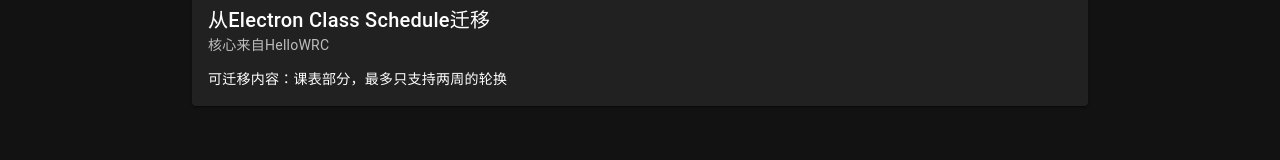
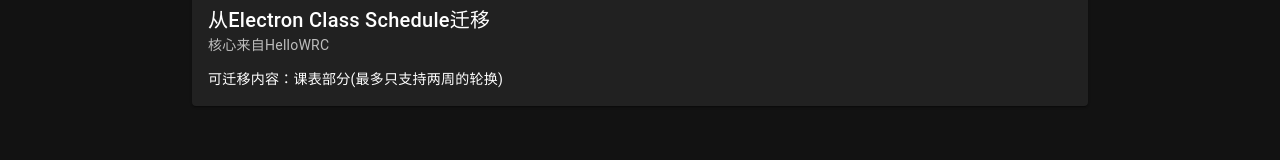
Before and after one commit to ClassIsland/migrate-to-classisland, a Vue app: page / in a window 1280 px wide. Shown: the part 176-336 px from the top of the page. Built offline with nearby package versions, Linux system fonts and the light colour scheme.

Commit message:
修改说明。

```diff
--- a/src/pages/index.vue
+++ b/src/pages/index.vue
@@ -23,7 +23,7 @@
   {
     title: "从Electron Class Schedule迁移",
     subtitle: "核心来自HelloWRC",
-    text: "可迁移内容：课表部分，最多只支持两周的轮换",
+    text: "可迁移内容：课表部分(最多只支持两周的轮换)",
     path: "/ecs"
   },
 ];
```
